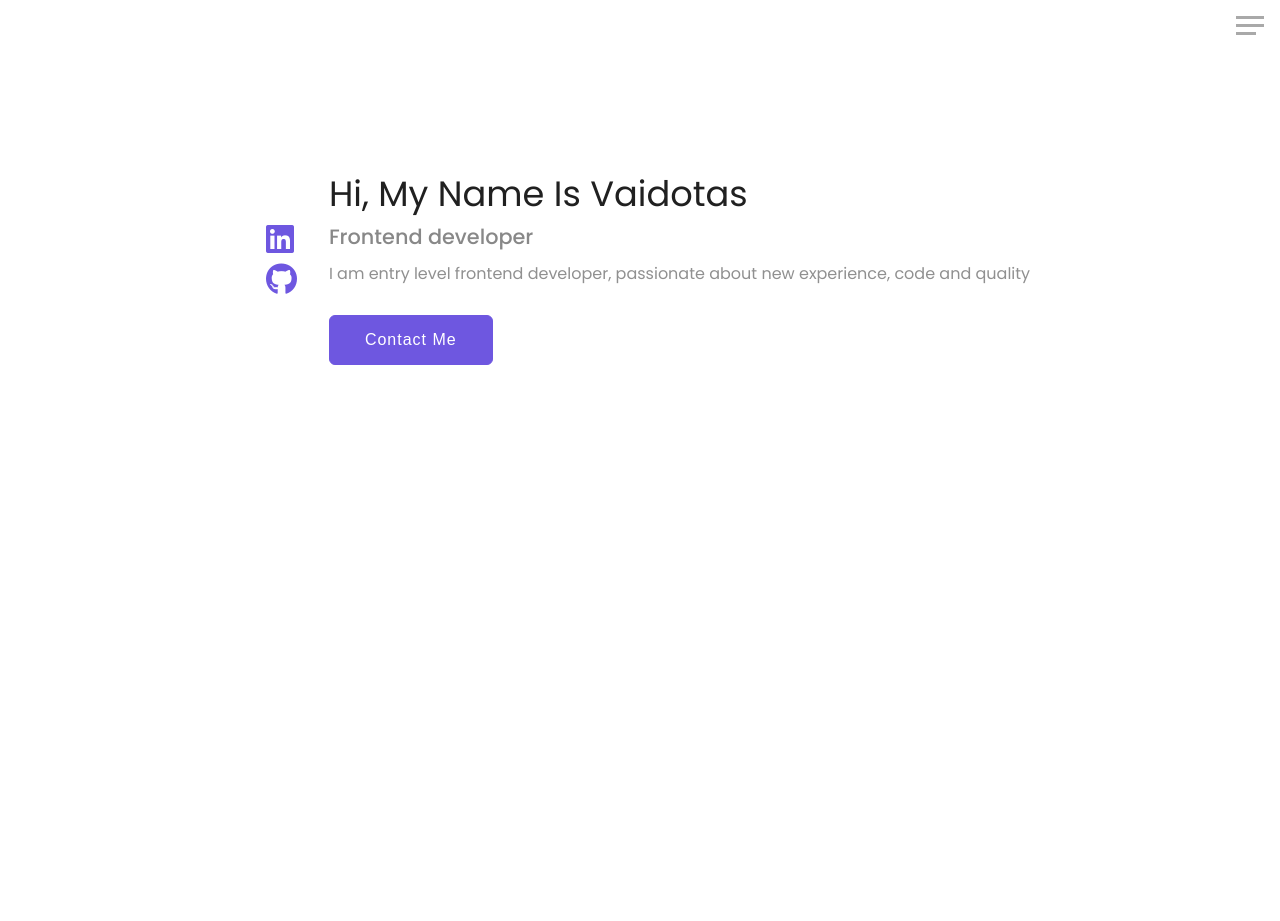
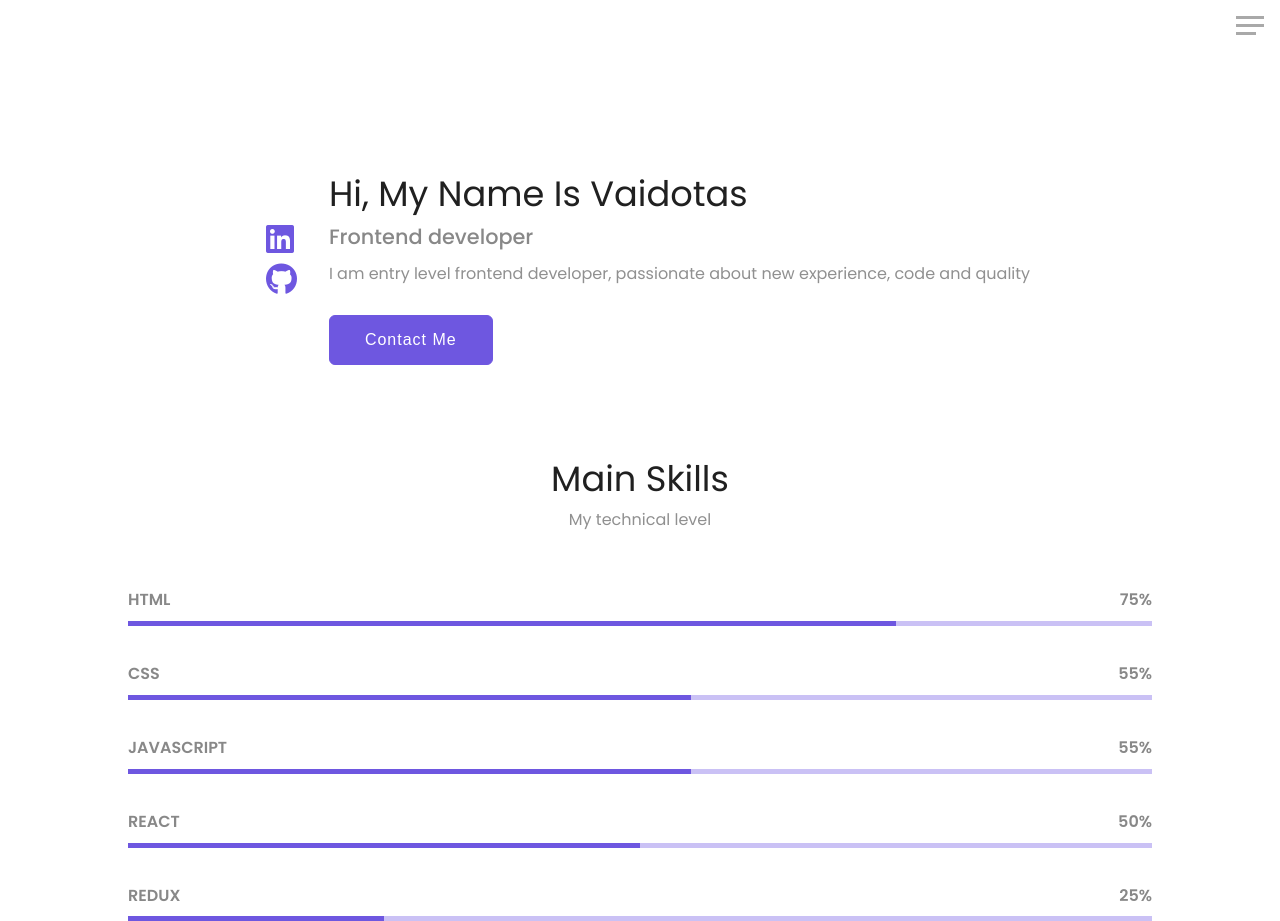
Before and after one commit to vskema/skema-portfolio, a React (Create React App) app: page / in a window 1280 px wide. Before the commit the page ends 800 px from the top, so only its background shows below. Built offline with nearby package versions, Linux system fonts and the light colour scheme.

Commit message:
skills section added

```diff
--- a/src/App.js
+++ b/src/App.js
@@ -2,6 +2,7 @@ import React from "react";
 
 import Header from "./components/Layout/Header";
 import Main from "./components/Layout/Main";
+import Skills from "./components/Layout/Skills";
 import Footer from "./components/Layout/Footer";
 
 const App = () => {
@@ -10,6 +11,7 @@ const App = () => {
         <React.Fragment>
             <Header />
             <Main />
+            <Skills />
         </React.Fragment>
     );
 };
--- a/src/components/Layout/Main.module.css
+++ b/src/components/Layout/Main.module.css
@@ -14,6 +14,11 @@ main .social-icons a {
     color: #6E57E0;
     padding-left: 1rem;
     padding-bottom: 0.5rem;
+    cursor: pointer;
+    transition: 0.4s;
+}
+main .social-icons a:hover {
+    color: #4532a8;
 }
 
 main .home {
--- /dev/null
+++ b/src/components/Layout/Skills.js
@@ -0,0 +1,68 @@
+import React from "react";
+
+import classes from './Skills.module.css';
+
+
+const Skills = props => {
+
+
+    return (
+        <React.Fragment>
+            <div className={classes.container}>
+                <div className={classes['skills-header']}>
+                    <h1>Main Skills</h1>
+                    <p>My technical level</p>
+                </div>
+
+                <div>
+
+                    <div className={classes.skills}>
+                        <div className={classes['skills__text']}>
+                            <h4>HTML</h4>
+                            <h4>75%</h4>
+                        </div>
+                        <div className={classes['skills-container']}>
+                            <div className={classes['skills-container__value-html']}> </div>
+                        </div>
+
+                        <div className={classes['skills__text']}>
+                            <h4>CSS</h4>
+                            <h4>55%</h4>
+                        </div>
+                        <div className={classes['skills-container']}>
+                            <div className={classes['skills-container__value-css']}> </div>
+                        </div>
+
+                        <div className={classes['skills__text']}>
+                            <h4>JAVASCRIPT</h4>
+                            <h4>55%</h4>
+                        </div>
+                        <div className={classes['skills-container']}>
+                            <div className={classes['skills-container__value-js']}> </div>
+                        </div>
+
+                        <div className={classes['skills__text']}>
+                            <h4>REACT</h4>
+                            <h4>50%</h4>
+                        </div>
+                        <div className={classes['skills-container']}>
+                            <div className={classes['skills-container__value-react']}> </div>
+                        </div>
+
+                        <div className={classes['skills__text']}>
+                            <h4>REDUX</h4>
+                            <h4>25%</h4>
+                        </div>
+                        <div className={classes['skills-container']}>
+                            <div className={classes['skills-container__value-redux']}> </div>
+                        </div>
+                    </div>
+
+                </div>
+
+            </div>
+        </React.Fragment>
+    );
+};
+
+export default Skills;
--- /dev/null
+++ b/src/components/Layout/Skills.module.css
@@ -0,0 +1,65 @@
+.container {
+    margin-top: 6rem;
+}
+
+.skills-header {
+    color: #202020;
+}
+
+.container .skills-header h1 {
+    text-align: center;
+    font-size: 2.2rem;
+}
+.container .skills-header p {
+    text-align: center;
+    font-size: 1rem;
+    margin-top: 1rem;
+    color: #909090;
+}
+
+.skills {
+    width: 80%;
+    margin-right: auto;
+    margin-left: auto;
+    margin-top: 4rem;
+}
+
+.skills__text {
+    display: flex;
+    justify-content: space-between;
+    color: #888888;
+    font-size: 1rem;
+}
+
+.skills-container {
+    background: #cac1f5;
+    height: 5px;
+    margin-top: 0.8rem;
+    margin-bottom: 2.5rem;
+}
+
+.skills-container__value-html {
+    height: 5px;
+    background: #6E57E0;
+    width: 75%;
+}
+.skills-container__value-css {
+    height: 5px;
+    background: #6E57E0;
+    width: 55%;
+}
+.skills-container__value-js {
+    height: 5px;
+    background: #6E57E0;
+    width: 55%;
+}
+.skills-container__value-react {
+    height: 5px;
+    background: #6E57E0;
+    width: 50%;
+}
+.skills-container__value-redux {
+    height: 5px;
+    background: #6E57E0;
+    width: 25%;
+}
```
